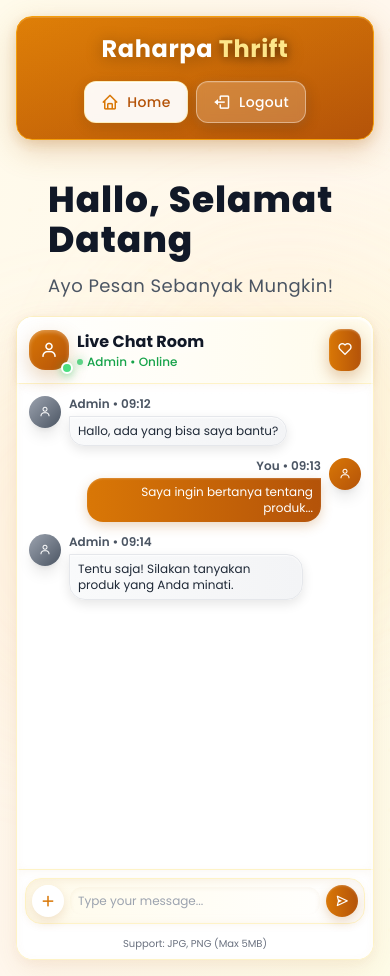
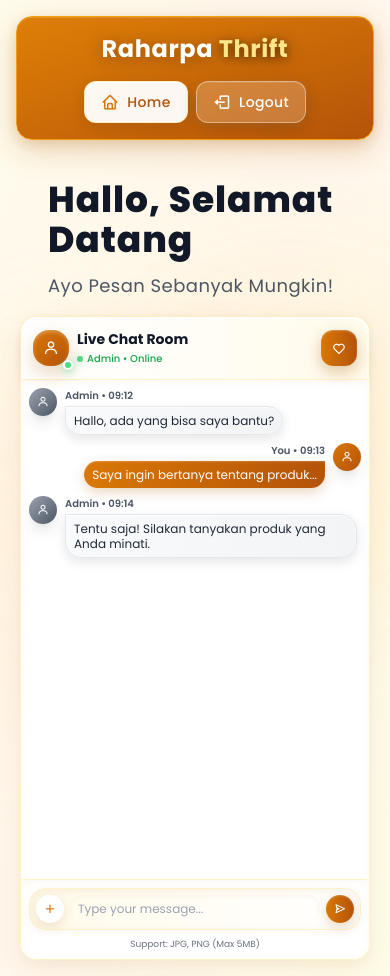
Before and after one commit to bangpii/RaharpaThrift, a React (Vite) app: page / in a window 390 px wide. Built offline with nearby package versions, Linux system fonts and the light colour scheme.

Commit message:
first init 2

```diff
--- a/src/components/user/ChatRoom.jsx
+++ b/src/components/user/ChatRoom.jsx
@@ -33,7 +33,7 @@ const ChatRoom = ({ showWishlist, setShowWishlist }) => {
     <div className="w-full h-full flex flex-col bg-white rounded-2xl border border-amber-100
                     shadow-[0_10px_30px_rgba(186,118,48,0.1),0_4px_12px_rgba(186,118,48,0.05),inset_0_1px_0_rgba(255,255,255,0.8)]
                     transform transition-all duration-500 hover:shadow-[0_20px_40px_rgba(186,118,48,0.15),0_8px_24px_rgba(186,118,48,0.1),inset_0_1px_0_rgba(255,255,255,0.9)]
-                    hover:-translate-y-1 relative">
+                    hover:-translate-y-1 relative max-[400px]:mx-1 max-[400px]:w-[calc(100%-8px)]">
 
       {/* Efek 3D Border */}
       <div className="absolute inset-0 rounded-2xl border-2 border-white/50 pointer-events-none"></div>
@@ -41,30 +41,36 @@ const ChatRoom = ({ showWishlist, setShowWishlist }) => {
       {/* Header */}
       <div className="flex items-center justify-between px-3 xs:px-4 sm:px-6 py-3 xs:py-4 border-b border-amber-100
                      bg-gradient-to-r from-white to-amber-50 rounded-t-2xl
-                     shadow-[inset_0_2px_4px_rgba(255,255,255,0.8),0_2px_8px_rgba(186,118,48,0.1)]">
-        <div className="flex items-center gap-2 xs:gap-3 sm:gap-4">
+                     shadow-[inset_0_2px_4px_rgba(255,255,255,0.8),0_2px_8px_rgba(186,118,48,0.1)]
+                     max-[400px]:px-3 max-[400px]:py-3">
+        <div className="flex items-center gap-2 xs:gap-3 sm:gap-4 max-[400px]:gap-2">
           {/* Profile 3D Effect */}
           <div className="relative">
             <div className="w-10 h-10 xs:w-12 xs:h-12 sm:w-14 sm:h-14 rounded-2xl
                            bg-gradient-to-br from-amber-600 to-amber-700
                            shadow-[0_8px_20px_rgba(186,118,48,0.3),inset_0_2px_4px_rgba(255,255,255,0.3)]
                            flex items-center justify-center text-white text-lg xs:text-xl sm:text-2xl
-                           transform transition-transform hover:scale-110 hover:rotate-3">
+                           transform transition-transform hover:scale-110 hover:rotate-3
+                           max-[400px]:w-9 max-[400px]:h-9 max-[400px]:text-base">
               <i className="bx bx-user"></i>
             </div>
             <div className="absolute -bottom-1 -right-1 w-3 h-3 xs:w-4 xs:h-4 sm:w-5 sm:h-5
                            bg-green-400 rounded-full border-2 border-white
-                           shadow-[0_2px_8px_rgba(34,197,94,0.5)]"></div>
+                           shadow-[0_2px_8px_rgba(34,197,94,0.5)]
+                           max-[400px]:w-2.5 max-[400px]:h-2.5"></div>
           </div>
 
-          <div>
+          <div className="max-[400px]:flex-1 max-[400px]:min-w-0">
             <h1 className="text-base xs:text-lg sm:text-xl font-bold text-gray-900
-                          drop-shadow-[0_2px_4px_rgba(255,255,255,0.8)]">
+                          drop-shadow-[0_2px_4px_rgba(255,255,255,0.8)]
+                          max-[400px]:text-sm max-[400px]:truncate">
               Live Chat Room
             </h1>
-            <p className="text-xs text-green-600 font-medium flex items-center gap-1">
+            <p className="text-xs text-green-600 font-medium flex items-center gap-1
+                         max-[400px]:text-[10px] max-[400px]:mt-0.5">
               <span className="w-1.5 h-1.5 xs:w-2 xs:h-2 bg-green-500 rounded-full animate-pulse
-                              shadow-[0_0_8px_rgba(34,197,94,0.6)]"></span>
+                              shadow-[0_0_8px_rgba(34,197,94,0.6)]
+                              max-[400px]:w-1.5 max-[400px]:h-1.5"></span>
               Admin • Online
             </p>
           </div>
@@ -76,9 +82,10 @@ const ChatRoom = ({ showWishlist, setShowWishlist }) => {
           className="p-2 xs:p-3 rounded-xl bg-gradient-to-r from-amber-600 to-amber-700
                      text-white shadow-[0_6px_16px_rgba(186,118,48,0.4),inset_0_1px_2px_rgba(255,255,255,0.3)]
                      transform transition-all duration-300 hover:scale-110
-                     hover:shadow-[0_8px_24px_rgba(186,118,48,0.5),inset_0_1px_2px_rgba(255,255,255,0.4)] lg:hidden"
+                     hover:shadow-[0_8px_24px_rgba(186,118,48,0.5),inset_0_1px_2px_rgba(255,255,255,0.4)] lg:hidden
+                     max-[400px]:p-2 max-[400px]:min-w-[36px] max-[400px]:h-9"
         >
-          <i className="bx bx-heart text-base xs:text-lg sm:text-xl"></i>
+          <i className="bx bx-heart text-base xs:text-lg sm:text-xl max-[400px]:text-sm"></i>
         </button>
       </div>
 
@@ -86,67 +93,83 @@ const ChatRoom = ({ showWishlist, setShowWishlist }) => {
       <div className="flex-1 p-3 xs:p-4 sm:p-6 overflow-y-auto space-y-3 xs:space-y-4 sm:space-y-6
                      bg-gradient-to-b from-white to-amber-25
                      shadow-[inset_0_2px_8px_rgba(186,118,48,0.05)]
-                     [&::-webkit-scrollbar]:hidden [-ms-overflow-style:none] [scrollbar-width:none]">
+                     [&::-webkit-scrollbar]:hidden [-ms-overflow-style:none] [scrollbar-width:none]
+                     max-[400px]:p-2 max-[400px]:space-y-2">
 
         {/* Admin Message */}
-        <div className="flex items-start gap-2 xs:gap-3 sm:gap-4 transform transition-transform">
+        <div className="flex items-start gap-2 xs:gap-3 sm:gap-4 transform transition-transform
+                       max-[400px]:gap-2">
           <div className="w-8 h-8 xs:w-10 xs:h-10 sm:w-12 sm:h-12 rounded-2xl
                          bg-gradient-to-br from-gray-400 to-gray-600
                          shadow-[0_4px_12px_rgba(0,0,0,0.2),inset_0_1px_2px_rgba(255,255,255,0.3)]
-                         flex items-center justify-center text-white shadow-lg flex-shrink-0">
-            <i className="bx bx-user text-xs xs:text-sm sm:text-base"></i>
+                         flex items-center justify-center text-white shadow-lg flex-shrink-0
+                         max-[400px]:w-7 max-[400px]:h-7">
+            <i className="bx bx-user text-xs xs:text-sm sm:text-base max-[400px]:text-xs"></i>
           </div>
-          <div className="flex-1 min-w-0">
-            <p className="text-xs font-semibold text-gray-600 mb-1">Admin • 09:12</p>
+          <div className="flex-1 min-w-0 max-[400px]:max-w-[calc(100%-40px)]">
+            <p className="text-xs font-semibold text-gray-600 mb-1 max-[400px]:text-[10px] max-[400px]:mb-0.5">Admin • 09:12</p>
             <div className="bg-gradient-to-r from-gray-50 to-gray-100 text-gray-800
                            px-2 py-1.5 xs:px-3 xs:py-2 sm:px-4 sm:py-3 rounded-2xl rounded-tl-none
                            shadow-[0_4px_12px_rgba(0,0,0,0.1),inset_0_1px_2px_rgba(255,255,255,0.8)]
                            border border-gray-200 transform transition-all duration-300
                            hover:shadow-[0_6px_20px_rgba(0,0,0,0.15),inset_0_1px_2px_rgba(255,255,255,0.9)]
-                           inline-block max-w-[80%] xs:max-w-[85%] sm:max-w-xs">
-              <p className="text-xs xs:text-sm sm:text-base">Hallo, ada yang bisa saya bantu?</p>
+                           inline-block max-w-[80%] xs:max-w-[85%] sm:max-w-xs
+                           max-[400px]:max-w-full max-[400px]:px-2 max-[400px]:py-1.5">
+              <p className="text-xs xs:text-sm sm:text-base max-[400px]:text-xs max-[400px]:leading-tight">
+                Hallo, ada yang bisa saya bantu?
+              </p>
             </div>
           </div>
         </div>
 
         {/* User Message */}
-        <div className="flex items-start justify-end gap-2 xs:gap-3 sm:gap-4 transform transition-transform">
-          <div className="flex-1 min-w-0 text-right">
-            <p className="text-xs font-semibold text-gray-600 mb-1">You • 09:13</p>
+        <div className="flex items-start justify-end gap-2 xs:gap-3 sm:gap-4 transform transition-transform
+                       max-[400px]:gap-2">
+          <div className="flex-1 min-w-0 text-right max-[400px]:max-w-[calc(100%-40px)]">
+            <p className="text-xs font-semibold text-gray-600 mb-1 max-[400px]:text-[10px] max-[400px]:mb-0.5">You • 09:13</p>
             <div className="bg-gradient-to-r from-amber-600 to-amber-700 text-white
                            px-2 py-1.5 xs:px-3 xs:py-2 sm:px-4 sm:py-3 rounded-2xl rounded-tr-none
                            shadow-[0_4px_12px_rgba(186,118,48,0.3),inset_0_1px_2px_rgba(255,255,255,0.2)]
                            inline-block transform transition-all duration-300
                            hover:shadow-[0_6px_20px_rgba(186,118,48,0.4),inset_0_1px_2px_rgba(255,255,255,0.3)]
-                           max-w-[80%] xs:max-w-[85%] sm:max-w-xs">
-              <p className="text-xs xs:text-sm sm:text-base">Saya ingin bertanya tentang produk...</p>
+                           max-w-[80%] xs:max-w-[85%] sm:max-w-xs
+                           max-[400px]:max-w-full max-[400px]:px-2 max-[400px]:py-1.5">
+              <p className="text-xs xs:text-sm sm:text-base max-[400px]:text-xs max-[400px]:leading-tight">
+                Saya ingin bertanya tentang produk...
+              </p>
             </div>
           </div>
           <div className="w-8 h-8 xs:w-10 xs:h-10 sm:w-12 sm:h-12 rounded-2xl
                          bg-gradient-to-br from-amber-600 to-amber-700
                          shadow-[0_4px_12px_rgba(186,118,48,0.3),inset_0_1px_2px_rgba(255,255,255,0.3)]
-                         flex items-center justify-center text-white shadow-lg flex-shrink-0">
-            <i className="bx bx-user text-xs xs:text-sm sm:text-base"></i>
+                         flex items-center justify-center text-white shadow-lg flex-shrink-0
+                         max-[400px]:w-7 max-[400px]:h-7">
+            <i className="bx bx-user text-xs xs:text-sm sm:text-base max-[400px]:text-xs"></i>
           </div>
         </div>
 
         {/* Tambahkan beberapa chat untuk demo scroll */}
-        <div className="flex items-start gap-2 xs:gap-3 sm:gap-4 transform transition-transform">
+        <div className="flex items-start gap-2 xs:gap-3 sm:gap-4 transform transition-transform
+                       max-[400px]:gap-2">
           <div className="w-8 h-8 xs:w-10 xs:h-10 sm:w-12 sm:h-12 rounded-2xl
                          bg-gradient-to-br from-gray-400 to-gray-600
                          shadow-[0_4px_12px_rgba(0,0,0,0.2),inset_0_1px_2px_rgba(255,255,255,0.3)]
-                         flex items-center justify-center text-white shadow-lg flex-shrink-0">
-            <i className="bx bx-user text-xs xs:text-sm sm:text-base"></i>
+                         flex items-center justify-center text-white shadow-lg flex-shrink-0
+                         max-[400px]:w-7 max-[400px]:h-7">
+            <i className="bx bx-user text-xs xs:text-sm sm:text-base max-[400px]:text-xs"></i>
           </div>
-          <div className="flex-1 min-w-0">
-            <p className="text-xs font-semibold text-gray-600 mb-1">Admin • 09:14</p>
+          <div className="flex-1 min-w-0 max-[400px]:max-w-[calc(100%-40px)]">
+            <p className="text-xs font-semibold text-gray-600 mb-1 max-[400px]:text-[10px] max-[400px]:mb-0.5">Admin • 09:14</p>
             <div className="bg-gradient-to-r from-gray-50 to-gray-100 text-gray-800
                            px-2 py-1.5 xs:px-3 xs:py-2 sm:px-4 sm:py-3 rounded-2xl rounded-tl-none
                            shadow-[0_4px_12px_rgba(0,0,0,0.1),inset_0_1px_2px_rgba(255,255,255,0.8)]
                            border border-gray-200 transform transition-all duration-300
                            hover:shadow-[0_6px_20px_rgba(0,0,0,0.15),inset_0_1px_2px_rgba(255,255,255,0.9)]
-                           inline-block max-w-[80%] xs:max-w-[85%] sm:max-w-xs">
-              <p className="text-xs xs:text-sm sm:text-base">Tentu saja! Silakan tanyakan produk yang Anda minati.</p>
+                           inline-block max-w-[80%] xs:max-w-[85%] sm:max-w-xs
+                           max-[400px]:max-w-full max-[400px]:px-2 max-[400px]:py-1.5">
+              <p className="text-xs xs:text-sm sm:text-base max-[400px]:text-xs max-[400px]:leading-tight">
+                Tentu saja! Silakan tanyakan produk yang Anda minati.
+              </p>
             </div>
           </div>
         </div>
@@ -155,11 +178,13 @@ const ChatRoom = ({ showWishlist, setShowWishlist }) => {
 
       {/* Input Area - Tetap Rapi di Ukuran Kecil */}
       <div className="p-2 xs:p-3 sm:p-4 border-t border-amber-100 bg-white rounded-b-2xl
-                     shadow-[inset_0_2px_8px_rgba(186,118,48,0.05)]">
+                     shadow-[inset_0_2px_8px_rgba(186,118,48,0.05)]
+                     max-[400px]:p-2">
         <div className="flex items-center gap-1.5 xs:gap-2 sm:gap-3
                        bg-gradient-to-r from-amber-50 to-white p-1.5 xs:p-2 rounded-2xl
                        shadow-[inset_0_2px_8px_rgba(186,118,48,0.1),0_2px_8px_rgba(186,118,48,0.05)]
-                       border border-amber-100">
+                       border border-amber-100
+                       max-[400px]:gap-1.5 max-[400px]:p-1.5">
 
           {/* Hidden File Input */}
           <input
@@ -178,9 +203,10 @@ const ChatRoom = ({ showWishlist, setShowWishlist }) => {
                        shadow-[0_4px_12px_rgba(186,118,48,0.2),inset_0_1px_2px_rgba(255,255,255,0.8)]
                        transform transition-all duration-300 hover:scale-110 hover:bg-amber-50
                        hover:shadow-[0_6px_16px_rgba(186,118,48,0.3),inset_0_1px_2px_rgba(255,255,255,0.9)]
-                       flex-shrink-0"
+                       flex-shrink-0
+                       max-[400px]:w-7 max-[400px]:h-7"
           >
-            <i className="bx bx-plus text-lg xs:text-xl sm:text-2xl"></i>
+            <i className="bx bx-plus text-lg xs:text-xl sm:text-2xl max-[400px]:text-sm"></i>
           </button>
 
           {/* Message Input */}
@@ -189,7 +215,8 @@ const ChatRoom = ({ showWishlist, setShowWishlist }) => {
             placeholder="Type your message..."
             className="flex-1 px-2 xs:px-3 sm:px-4 py-1.5 xs:py-2 sm:py-3 bg-transparent
                        outline-none text-gray-700 placeholder-gray-400 text-xs xs:text-sm sm:text-base
-                       min-w-0 shadow-[inset_0_2px_4px_rgba(186,118,48,0.05)] rounded-xl"
+                       min-w-0 shadow-[inset_0_2px_4px_rgba(186,118,48,0.05)] rounded-xl
+                       max-[400px]:px-2 max-[400px]:py-1.5 max-[400px]:text-xs"
           />
 
           {/* Send Button - Tetap Rapi */}
@@ -198,14 +225,16 @@ const ChatRoom = ({ showWishlist, setShowWishlist }) => {
                             shadow-[0_4px_12px_rgba(186,118,48,0.3),inset_0_1px_2px_rgba(255,255,255,0.2)]
                             transform transition-all duration-300 hover:scale-110
                             hover:shadow-[0_6px_20px_rgba(186,118,48,0.4),inset_0_1px_2px_rgba(255,255,255,0.3)]
-                            flex-shrink-0">
-            <i className="bx bx-send text-sm xs:text-lg sm:text-xl"></i>
+                            flex-shrink-0
+                            max-[400px]:w-7 max-[400px]:h-7">
+            <i className="bx bx-send text-sm xs:text-lg sm:text-xl max-[400px]:text-xs"></i>
           </button>
         </div>
 
         {/* File Type Info */}
         <p className="text-[10px] xs:text-xs text-gray-500 text-center mt-3 xs:mt-2
-                     drop-shadow-[0_1px_2px_rgba(255,255,255,0.8)]">
+                     drop-shadow-[0_1px_2px_rgba(255,255,255,0.8)]
+                     max-[400px]:text-[9px] max-[400px]:mt-2">
           Support: JPG, PNG (Max 5MB)
         </p>
       </div>
```
